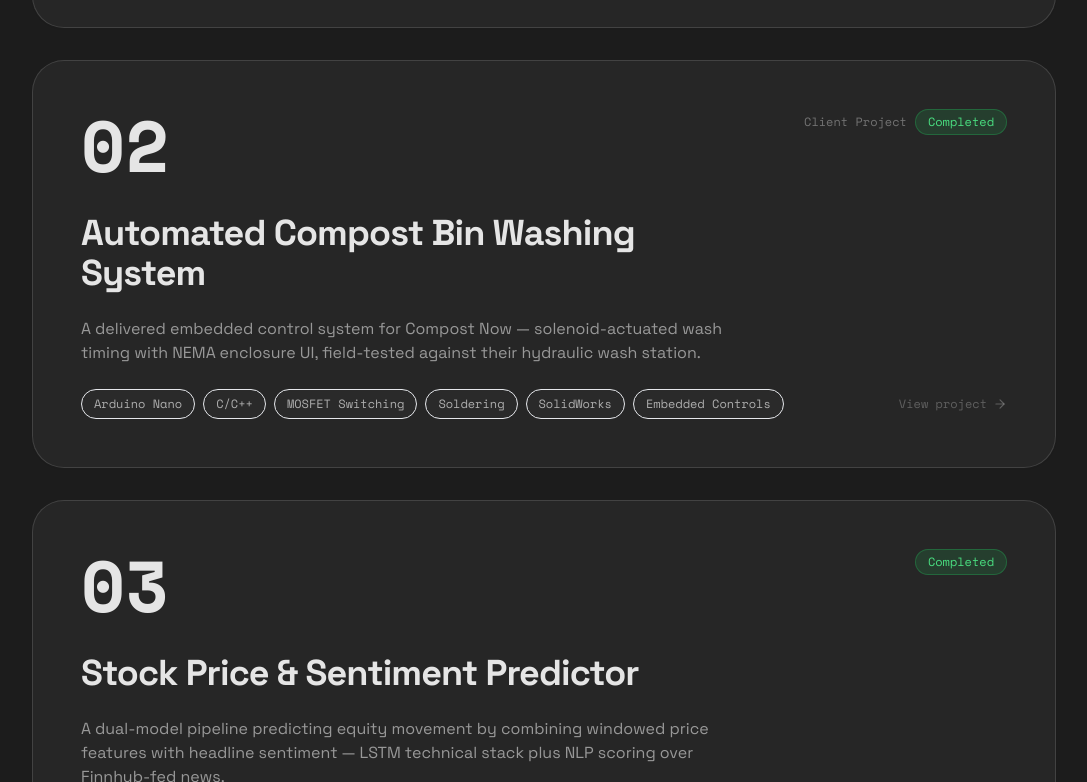
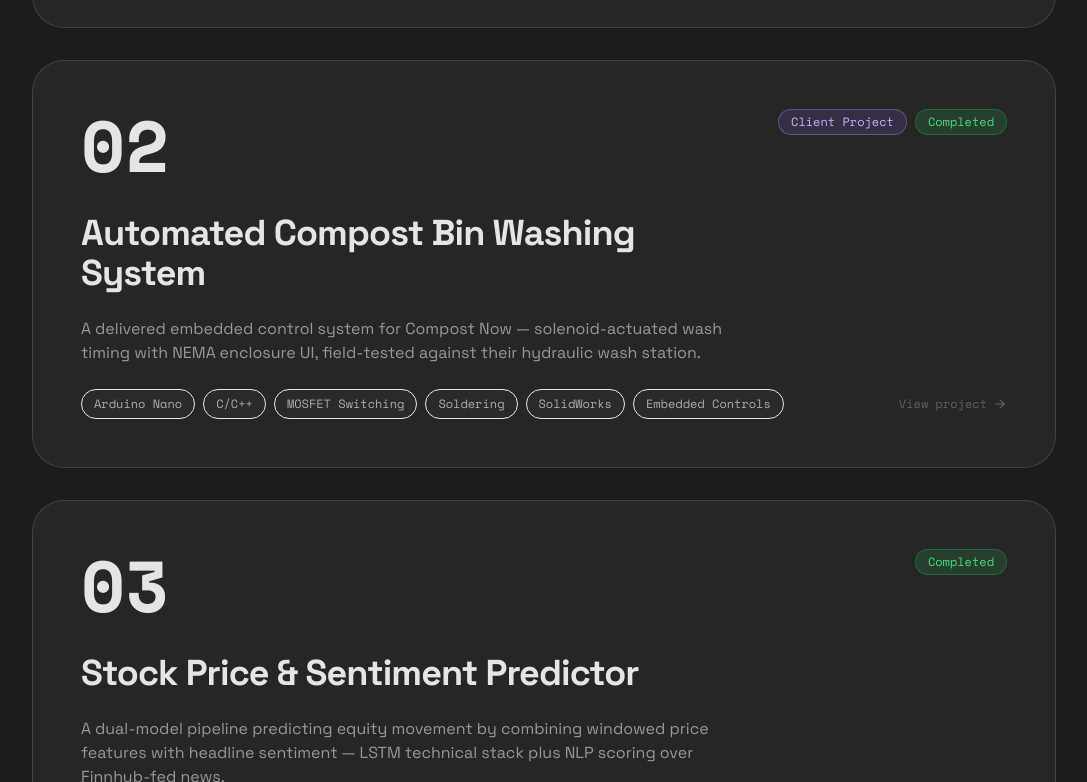
Before and after one commit to raphaelkaramagi/Portfolio-Website, a React (Vite) app: page / in a window 1280 px wide. Shown: the part 2398-3180 px from the top of the page, without its empty margins (96-1183 px from the left). Built offline with nearby package versions, Linux system fonts and the light colour scheme.

Commit message:
Updated project card behavior

```diff
--- a/src/components/ProjectArchive.jsx
+++ b/src/components/ProjectArchive.jsx
@@ -13,6 +13,9 @@ const statusColors = {
   Completed: 'bg-green-500/15 text-green-600 dark:text-green-400 border-green-500/30',
   Planned: 'bg-dark/8 dark:bg-dark-text/8 text-dark/60 dark:text-dark-text/60 border-dark/15 dark:border-dark-text/15',
 }
+
+const clientProjectBadge =
+  'bg-violet-500/15 text-violet-700 dark:text-violet-300 border-violet-500/35 dark:border-violet-400/40'
 
 /** Shelf under fixed navbar (~top-6 + pill height). */
 const CARD_PIN_START = 'top top+=96'
@@ -35,7 +38,9 @@ const ProjectCard = forwardRef(function ProjectCard({ project, stackIndex }, ref
             </span>
             <div className="flex items-center gap-2">
               {project.client && (
-                <span className="font-mono text-xs text-dark/40 dark:text-dark-text/40">
+                <span
+                  className={`font-mono text-xs px-3 py-1 rounded-full border shrink-0 ${clientProjectBadge}`}
+                >
                   Client Project
                 </span>
               )}
--- a/src/components/ProjectPage.jsx
+++ b/src/components/ProjectPage.jsx
@@ -12,6 +12,9 @@ const statusColors = {
   Completed: 'bg-green-500/15 text-green-600 dark:text-green-400 border-green-500/30',
   Planned: 'bg-dark/8 dark:bg-dark-text/8 text-dark/60 dark:text-dark-text/60 border-dark/15 dark:border-dark-text/15',
 }
+
+const clientProjectBadge =
+  'bg-violet-500/15 text-violet-700 dark:text-violet-300 border-violet-500/35 dark:border-violet-400/40'
 
 const VISIBLE_COUNT = 3
 
@@ -148,7 +151,9 @@ export default function ProjectPage() {
               {project.status}
             </span>
             {project.client && (
-              <span className="font-mono text-xs text-dark/40 dark:text-dark-text/40">
+              <span
+                className={`font-mono text-xs px-3 py-1 rounded-full border max-w-full text-right ${clientProjectBadge}`}
+              >
                 Client Project — {project.client}
               </span>
             )}
```
